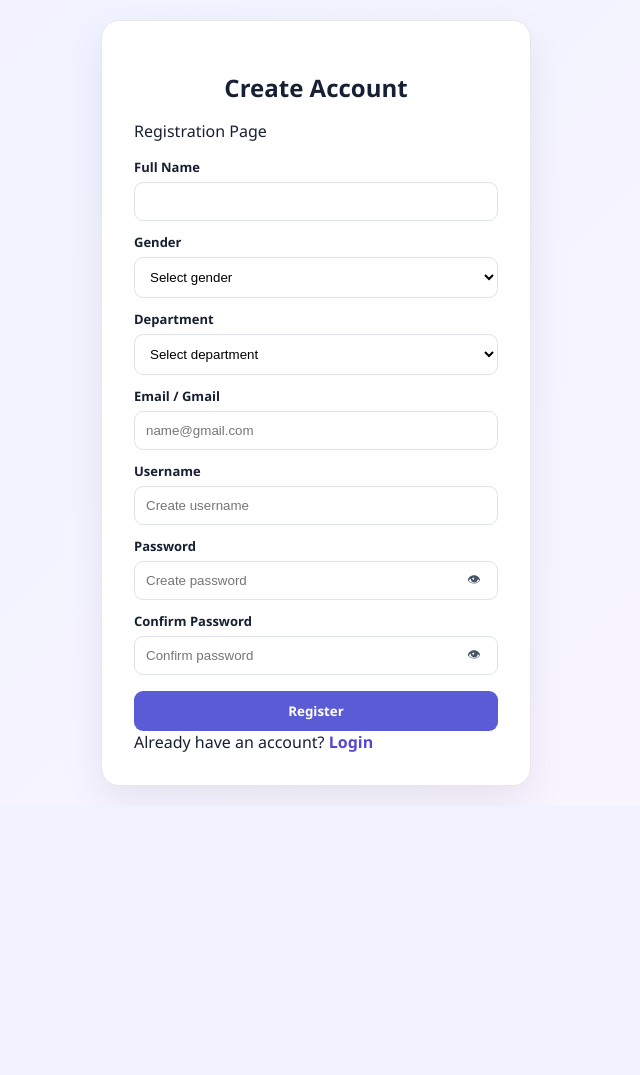
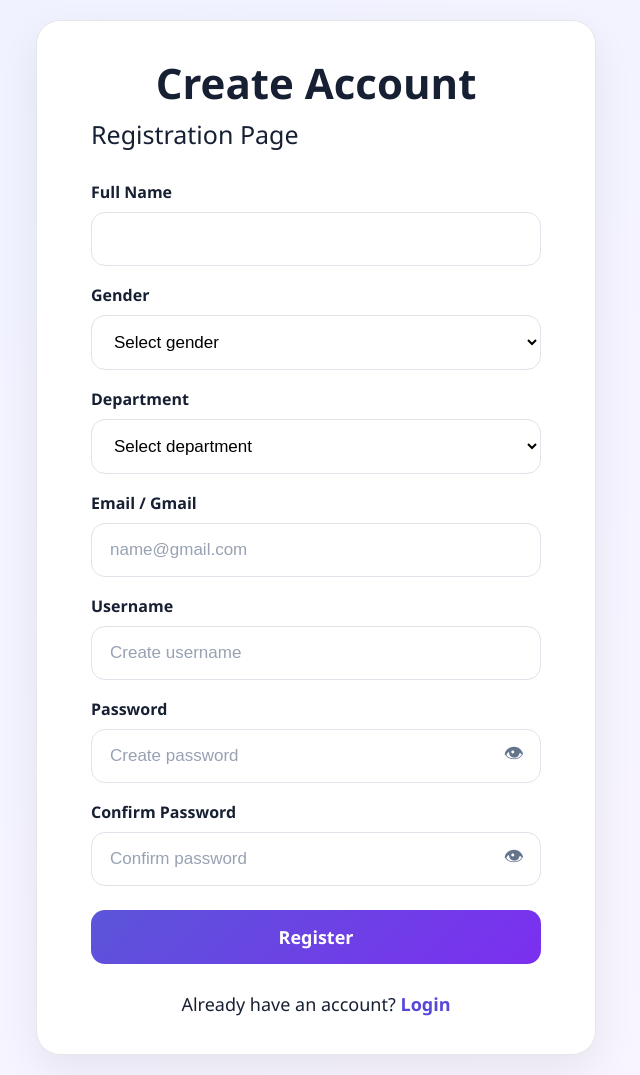
Before and after one commit to moviebot-latest/management-system, a Flask app: page /register in a window 1280 px wide. Shown: the whole page, without its empty margins (324-964 px from the left). Before the commit the page ends 789 px from the top, so only its background shows below. Run offline with Flask 3, Linux system fonts and the light colour scheme.

Commit message:
Add files via upload

```diff
--- a/static/style.css
+++ b/static/style.css
@@ -29,3 +29,22 @@ button{font-family:inherit}.primary-btn,.new-user-btn,.save-btn{width:100%;paddi
 
 .modal{display:none;position:fixed;inset:0;background:#0f172a99;padding:20px;z-index:100;overflow-y:auto}.modal.show{display:flex;align-items:center;justify-content:center}.modal-box{width:100%;max-width:700px;background:#fff;border-radius:18px;padding:25px;box-shadow:0 20px 60px #00000030}.modal-header{display:flex;justify-content:space-between;align-items:flex-start;margin-bottom:18px}.modal-header h2{margin:0}.modal-header p{margin:5px 0;color:#667085;font-size:13px}.close-btn{border:0;background:#f2f4f7;border-radius:8px;font-size:22px;width:36px;height:36px;cursor:pointer}.grid{display:grid;grid-template-columns:1fr 1fr;gap:10px 14px}.full{grid-column:1/-1}.modal-actions{display:flex;justify-content:flex-end;gap:10px;margin-top:22px}.cancel-btn,.save-btn{width:auto;border:0;padding:11px 18px;border-radius:9px;font-weight:700;cursor:pointer}.cancel-btn{background:#f2f4f7;color:#344054}.save-btn{background:#5b5bd6;color:#fff}
 @media(max-width:700px){.user-dashboard-grid{grid-template-columns:1fr}.user-profile-card{grid-template-columns:auto 1fr}.account-details{grid-template-columns:1fr}.dashboard{padding:0 12px}.dashboard-head{align-items:flex-start;flex-direction:column}.dashboard-head h1{font-size:25px}.new-user-btn{width:100%}.panel-head{align-items:stretch;flex-direction:column}.panel-head input{width:100%}.grid{grid-template-columns:1fr}.wide,.card{width:100%}.modal-box{padding:20px}}
+
+/* Registration / authentication UI */
+.register-card{width:560px;padding:38px 54px;border-radius:24px}
+.register-card h1{font-size:42px;line-height:1.15;margin:0 0 10px;text-align:center}
+.register-subtitle{text-align:left;font-size:25px;margin:0 0 30px;color:#172033}
+.register-card label{font-size:16px;margin:18px 0 9px}
+.register-card input,.register-card select{padding:16px 18px;border-radius:14px;font-size:17px;border:1px solid #dfe3ea}
+.register-card input::placeholder{color:#98a2b3}
+.register-card select{appearance:auto}
+.register-submit{margin-top:24px!important;padding:15px!important;border-radius:14px!important;font-size:18px!important;background:linear-gradient(135deg,#5b55d9,#7c2ff0)!important}
+.login-back{text-align:center;margin-top:28px;font-size:18px}
+.register-link{text-align:center;margin-top:18px;font-size:14px;color:#667085}
+.register-link a{margin-left:4px}
+.register-card .password-box input{padding-right:56px}
+.register-card .eye-btn{right:8px!important;color:#64748b!important;font-size:20px}
+.register-card .strength{margin-top:8px}
+.register-card .strength-bars{height:6px;gap:5px}
+.register-card .strength small{font-size:13px}
+@media(max-width:700px){.register-card{width:100%;padding:32px 24px;border-radius:24px}.register-card h1{font-size:38px}.register-subtitle{font-size:24px}.register-card label{font-size:16px}.register-card input,.register-card select{padding:15px 16px;font-size:17px}}
```
